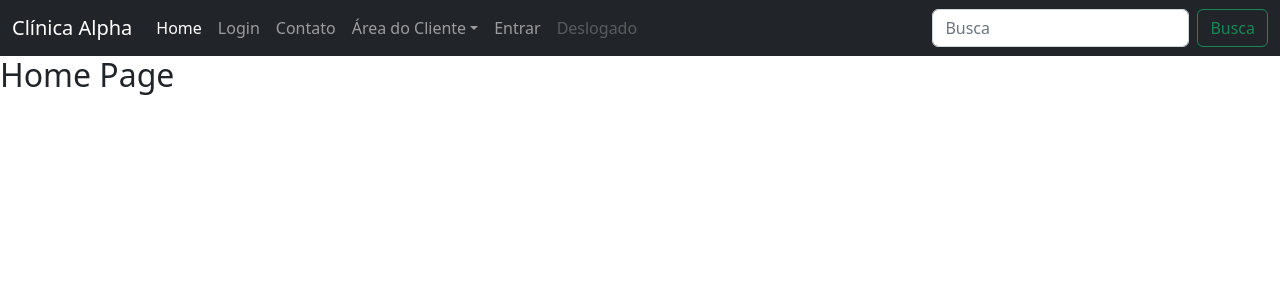
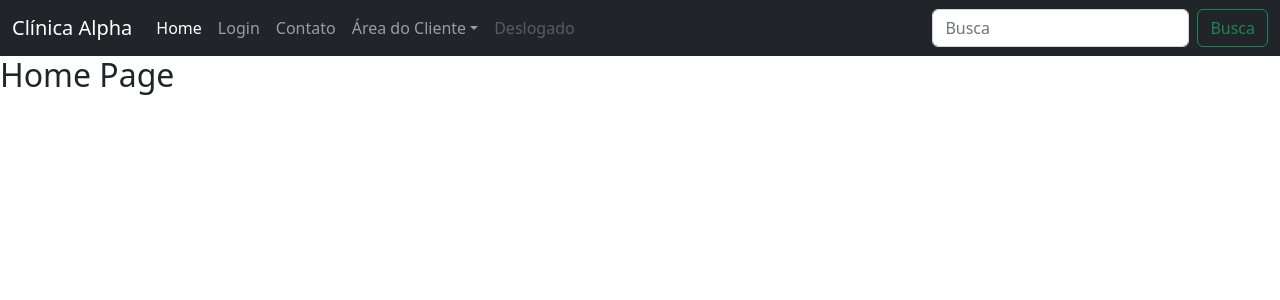
Before and after one commit to vfreis/consultorio_app, a Flask app: page / in a window 1280 px wide. Shown: the top 300 px of the page. Run offline with Flask 2, Linux system fonts and the light colour scheme; some libraries are stand-ins or nearby versions.

Commit message:
tirou entrar

```diff
--- a/app/templates/index.html
+++ b/app/templates/index.html
@@ -69,9 +69,7 @@
 
               {% else %}
 
-              <li class="nav-item">
-                <a class="nav-link" href="sigin">Entrar</a>
-              </li>
+
               <a class="nav-link disabled">Deslogado</a>
 
               {% endif %}
```
